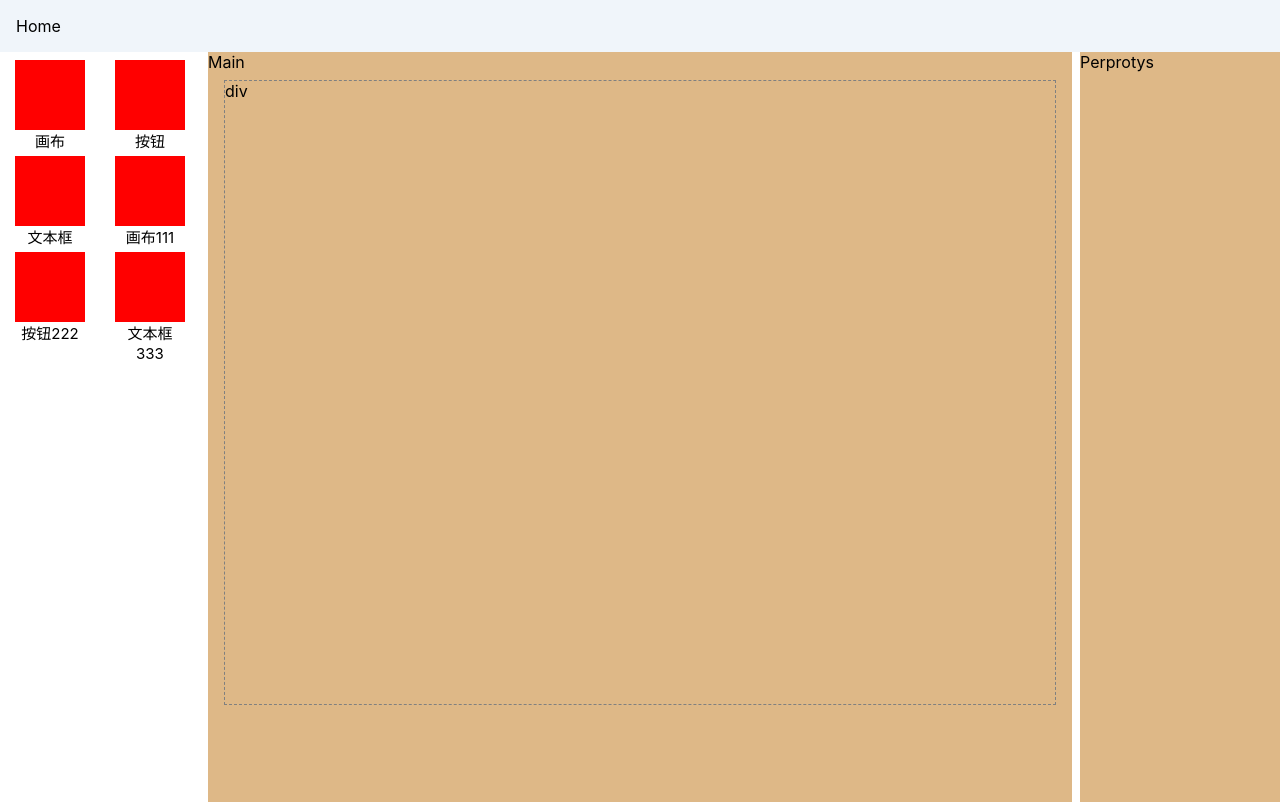
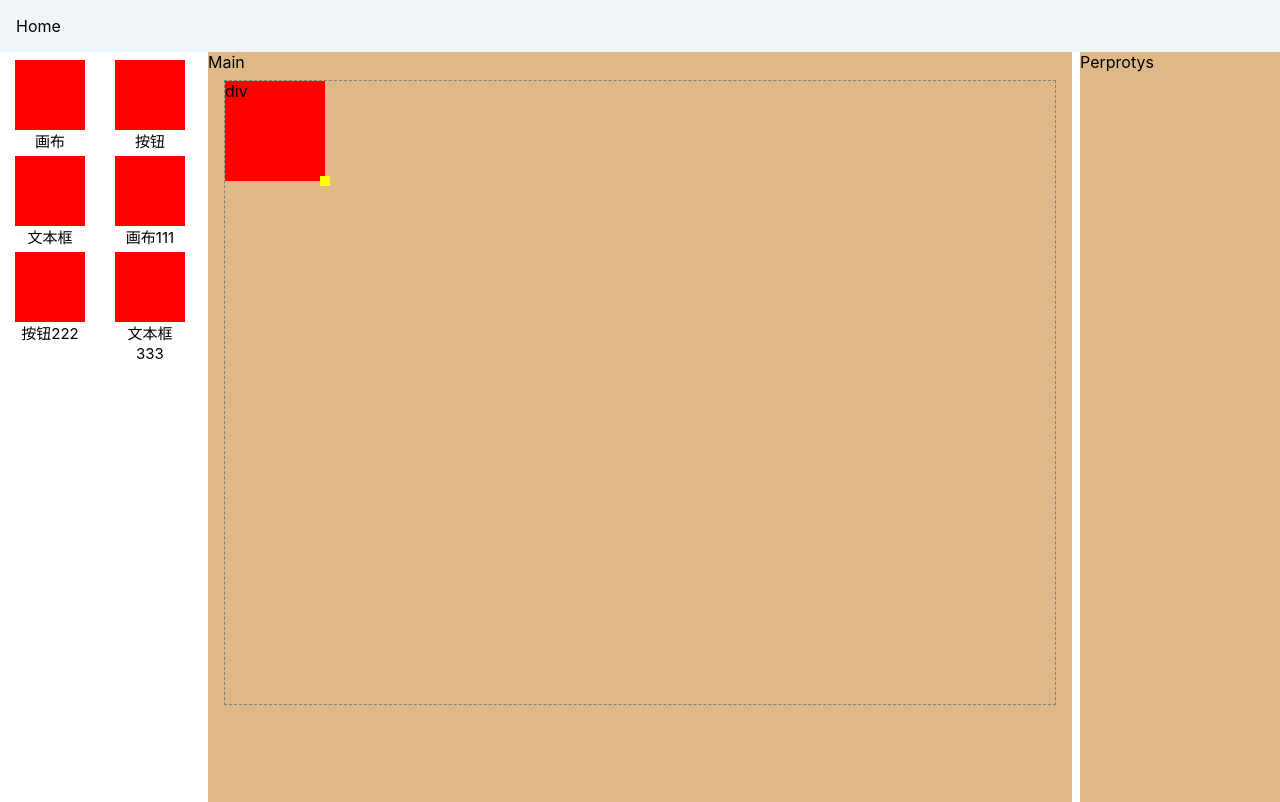
Before and after one commit to Huanqiang/auto-generate-code, a React (Create React App) app: page / in a window 1280 px wide. Both pictures are taken after a click on the element "画布". Built offline with nearby package versions, Linux system fonts and the light colour scheme.

Commit message:
提取出drag 和scale,并完成最大程度上的组件化

```diff
--- a/src/zj-components/zj-button/draging.tsx
+++ b/src/components/drag-scale-wrapper/DragAndScale.tsx
@@ -1,6 +1,6 @@
-import React, { useState, useCallback, useRef } from 'react';
-import { useResizeScale } from '../../components/scale';
-import { useDraggable } from '../../components/drag';
+import React from 'react';
+import { useResizeScale } from '../scale';
+import { useDraggable } from '../drag';
 
 declare type IDragProps = {
   onRescale: (addWidth: number, addHeight: number) => void;
@@ -12,7 +12,7 @@ declare type IDragProps = {
   children?: React.ReactNode;
 };
 
-let Drag = (props: IDragProps) => {
+let DragAndScale = (props: IDragProps) => {
   let {
     style,
     children,
@@ -56,4 +56,4 @@ let Drag = (props: IDragProps) => {
   );
 };
 
-export default Drag;
+export default DragAndScale;
--- /dev/null
+++ b/src/components/drag-scale-wrapper/index.tsx
@@ -0,0 +1,40 @@
+import React, { useState } from 'react';
+import DragAndScale from './DragAndScale';
+
+type IProps = {
+  parentWidth: number;
+  parentHeight: number;
+  Component: React.FC<{ style: any }>;
+};
+
+const DragScaleWrapper: React.FC<IProps> = ({
+  parentWidth,
+  parentHeight,
+  Component,
+}) => {
+  const [size, setSize] = useState({ width: 100, height: 100 });
+
+  const onRescale = (addWidth: number, addHeight: number) => {
+    setSize({ width: size.width + addWidth, height: size.height + addHeight });
+  };
+
+  return (
+    <DragAndScale
+      maxWidth={parentWidth - size.width}
+      maxHeight={parentHeight - size.height}
+      minHeight={size.height}
+      minWidth={size.width}
+      onRescale={onRescale}
+    >
+      <Component
+        style={{
+          width: size.width,
+          height: size.height,
+          background: 'red',
+        }}
+      ></Component>
+    </DragAndScale>
+  );
+};
+
+export default DragScaleWrapper;
--- a/src/components/drag/index.tsx
+++ b/src/components/drag/index.tsx
@@ -1,23 +1,10 @@
-import React, { useState, useCallback, useRef } from 'react';
+import React, { useState, useRef } from 'react';
 
 let startX = 0;
 let startY = 0;
 export const useDraggable = (maxWidth: number, maxHeight: number) => {
   const [point, setPoint] = useState({ left: 0, right: 0 });
   const scaleRef = useRef<HTMLDivElement>(null);
-
-  const onMouseDown = useCallback(
-    (e: React.MouseEvent) => {
-      if (e.target === scaleRef.current) {
-        return;
-      }
-      document.addEventListener('mousemove', draging);
-      document.addEventListener('mouseup', dragEnd);
-      startX = e.pageX - point.left;
-      startY = e.pageY - point.right;
-    },
-    [point]
-  );
 
   const draging = (e: MouseEvent) => {
     const movedX = e.pageX - startX;
@@ -37,5 +24,15 @@ export const useDraggable = (maxWidth: number, maxHeight: number) => {
     document.removeEventListener('mouseup', dragEnd);
   };
 
+  const onMouseDown = (e: React.MouseEvent) => {
+    if (e.target === scaleRef.current) {
+      return;
+    }
+    document.addEventListener('mousemove', draging);
+    document.addEventListener('mouseup', dragEnd);
+    startX = e.pageX - point.left;
+    startY = e.pageY - point.right;
+  };
+
   return { point, scaleRef, onMouseDown };
 };
--- a/src/components/scale/index.tsx
+++ b/src/components/scale/index.tsx
@@ -1,4 +1,4 @@
-import React, { useState, useCallback } from 'react';
+import React, { useState } from 'react';
 
 let startX = 0;
 let startY = 0;
@@ -9,16 +9,6 @@ export const useResizeScale = (
   onScale: (addWidth: number, addHeight: number) => void
 ) => {
   const [size, setSize] = useState({ width: 0, height: 0 });
-
-  const onMouseDown = useCallback(
-    (e: React.MouseEvent) => {
-      document.addEventListener('mousemove', draging);
-      document.addEventListener('mouseup', dragEnd);
-      startX = e.pageX - size.width;
-      startY = e.pageY - size.height;
-    },
-    [size]
-  );
 
   const draging = (e: MouseEvent) => {
     const addX = e.pageX - startX;
@@ -43,5 +33,12 @@ export const useResizeScale = (
     setSize({ width: 0, height: 0 });
   };
 
+  const onMouseDown = (e: React.MouseEvent) => {
+    document.addEventListener('mousemove', draging);
+    document.addEventListener('mouseup', dragEnd);
+    startX = e.pageX - size.width;
+    startY = e.pageY - size.height;
+  };
+
   return { size, onMouseDown };
 };
--- a/src/pages/home/main/index.tsx
+++ b/src/pages/home/main/index.tsx
@@ -1,4 +1,5 @@
-import React, { useState, useEffect, useRef, useLayoutEffect } from 'react';
+import React, { useState, useEffect, useRef } from 'react';
+import DragScaleWrapper from '../../../components/drag-scale-wrapper';
 import './index.css';
 
 type IProp = {
@@ -35,6 +36,7 @@ const Main: React.FC<IProp> = ({ componentType }) => {
       };
       setComponents([...components, component]);
     }
+    // eslint-disable-next-line
   }, [componentType]);
 
   return (
@@ -46,7 +48,12 @@ const Main: React.FC<IProp> = ({ componentType }) => {
         style={{ height: height }}
       >
         {components.map(c => (
-          <c.C key={c.id} parentWidth={width} parentHeight={height}></c.C>
+          <DragScaleWrapper
+            key={c.id}
+            parentWidth={width}
+            parentHeight={height}
+            Component={c.C}
+          ></DragScaleWrapper>
         ))}
       </div>
     </div>
--- a/src/zj-components/zj-button/index.tsx
+++ b/src/zj-components/zj-button/index.tsx
@@ -1,39 +1,11 @@
-import React, { useState, useEffect } from 'react';
-import Draging from './draging';
+import React from 'react';
 
 type IProps = {
-  parentWidth: number;
-  parentHeight: number;
-  width?: number;
-  height?: number;
+  style?: any;
 };
 
-const ZJButton: React.FC<IProps> = ({ parentWidth, parentHeight }) => {
-  const [size, setSize] = useState({ width: 100, height: 100 });
-
-  const onRescale = (addWidth: number, addHeight: number) => {
-    setSize({ width: size.width + addWidth, height: size.height + addHeight });
-  };
-
-  return (
-    <Draging
-      maxWidth={parentWidth - size.width}
-      maxHeight={parentHeight - size.height}
-      minHeight={size.height}
-      minWidth={size.width}
-      onRescale={onRescale}
-    >
-      <div
-        style={{
-          width: size.width,
-          height: size.height,
-          background: 'red',
-        }}
-      >
-        button
-      </div>
-    </Draging>
-  );
+const ZJButton: React.FC<IProps> = ({ style }) => {
+  return <div style={style}>button</div>;
 };
 
 export default ZJButton;
--- a/src/zj-components/zj-div/index.tsx
+++ b/src/zj-components/zj-div/index.tsx
@@ -1,7 +1,7 @@
 import React from 'react';
 
-const ZJDiv: React.FC = () => {
-  return <div>div</div>;
+const ZJDiv: React.FC<IZJStyleProps> = ({ style }) => {
+  return <div style={style}>div</div>;
 };
 
 export default ZJDiv;
--- a/src/zj-components/zj-style.d.ts
+++ b/src/zj-components/zj-style.d.ts
@@ -10,3 +10,7 @@ declare interface ITranslate {
   left: number;
   right: number;
 }
+
+declare type IZJStyleProps = {
+  style?: any;
+};
--- a/src/zj-components/zj-text/index.tsx
+++ b/src/zj-components/zj-text/index.tsx
@@ -1,7 +1,7 @@
 import React from 'react';
 
-const ZJText: React.FC = () => {
-  return <div>text</div>;
+const ZJText: React.FC<IZJStyleProps> = ({ style }) => {
+  return <div style={style}>Text</div>;
 };
 
 export default ZJText;
```
